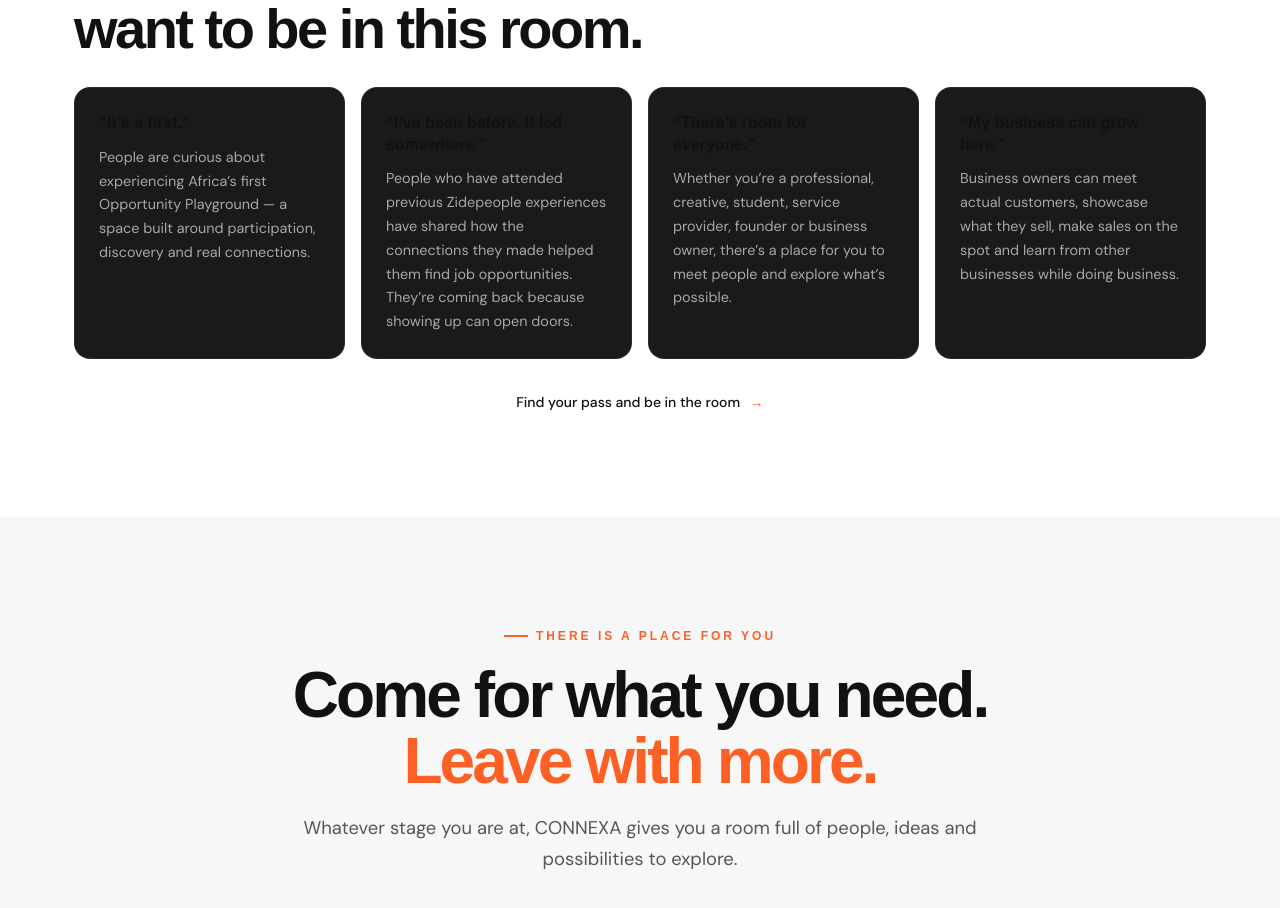
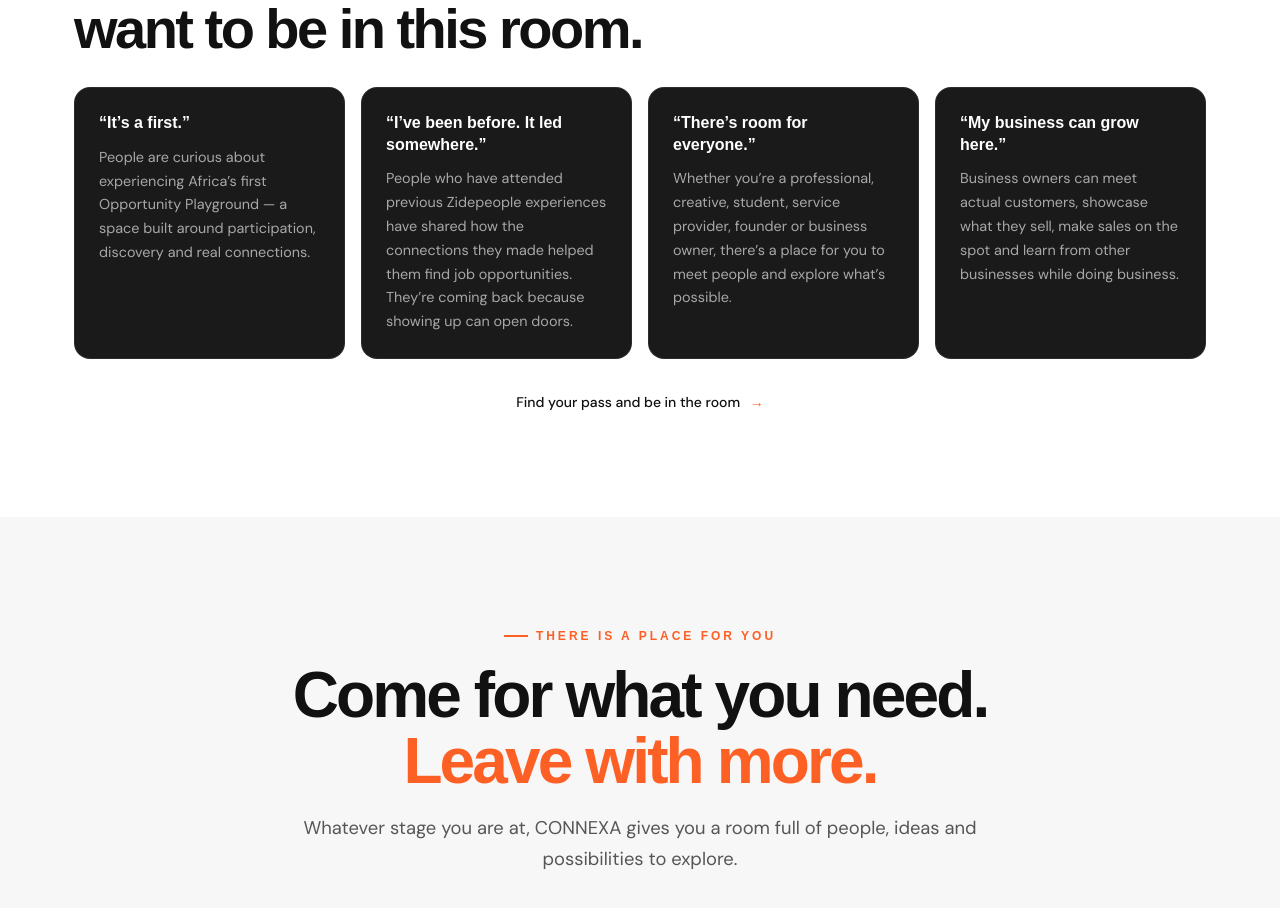
Before and after one commit to Zidepeoplenewaccount/connexa, a React (Vite) app: page / in a window 1280 px wide. Shown: the part 2112-3020 px from the top of the page. Built offline with nearby package versions, Linux system fonts and the light colour scheme; no server answers.

Commit message:
Set Connexa ticket reason headings to white

```diff
--- a/src/components/About.css
+++ b/src/components/About.css
@@ -281,3 +281,9 @@
     padding: 20px;
   }
 }
+
+
+/* Keep the ticket-reason card titles bright and clearly readable */
+.conversion-why-card h3 {
+  color: #ffffff;
+}
```
